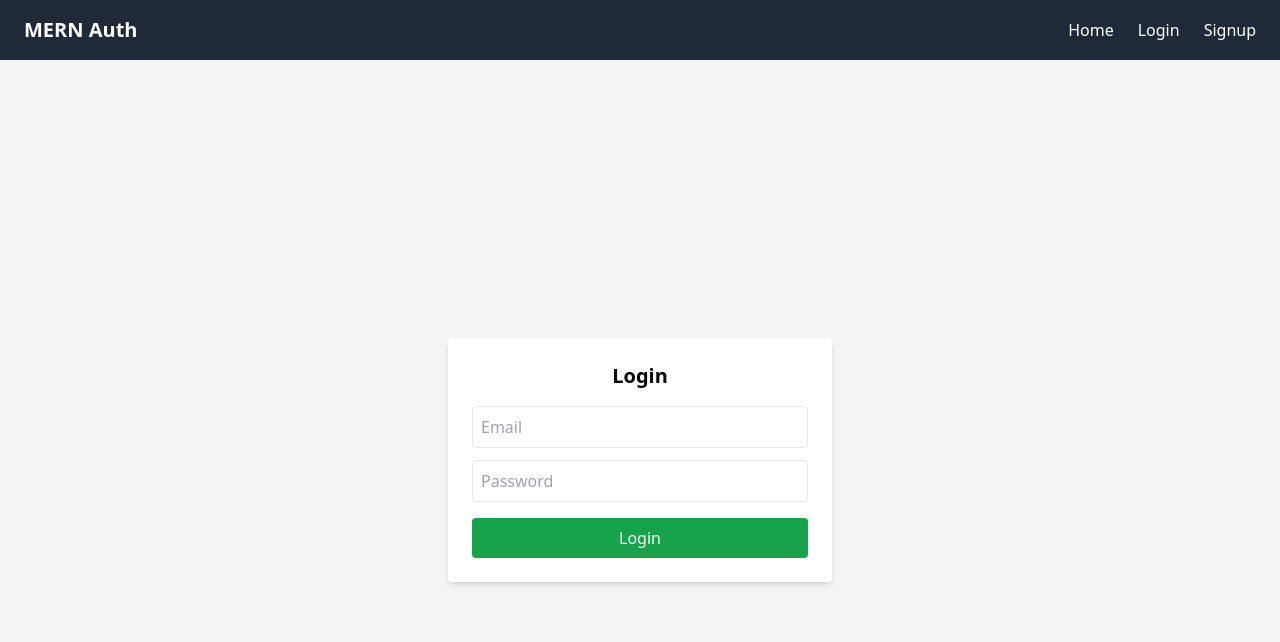
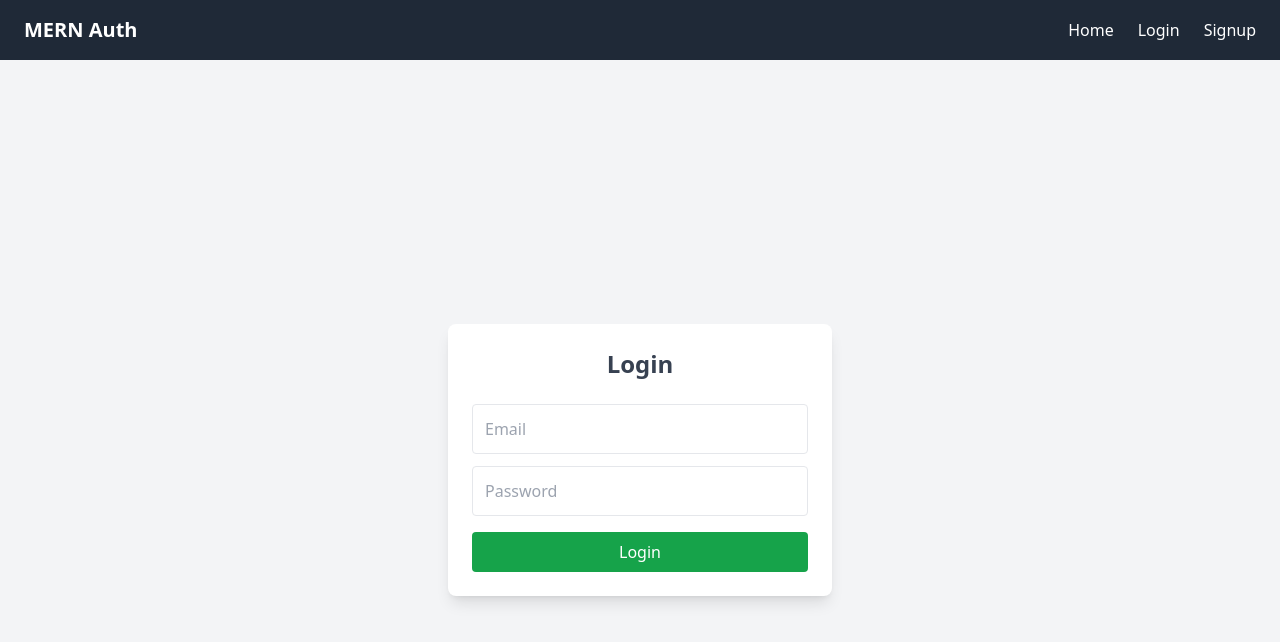
Before and after one commit to m-waqas01/Authentication-System-Frontend, a React (Create React App) app: page /login in a window 1280 px wide. Shown: the top 642 px of the page. Built offline with nearby package versions, Linux system fonts and the light colour scheme.

Commit message:
refresh token added

```diff
--- a/src/auth/Login.js
+++ b/src/auth/Login.js
@@ -99,18 +99,20 @@ const Login = () => {
     e.preventDefault();
 
     try {
-      // Include credentials to allow cookies (for refresh token if sent via cookie)
+      // Include credentials if backend sets refresh token in cookies
       const res = await axios.post(`${API_BASE_URL}/auth/login`, formData, {
         headers: { "Content-Type": "application/json" },
         withCredentials: true,
       });
 
-      const { token, refreshToken, user } = res.data;
+      console.log("Login response:", res.data); // ✅ Debug log
+
+      const { accessToken, refreshToken, user } = res.data;
 
       // ✅ Check if tokens are received
-      if (token && refreshToken) {
+      if (accessToken && refreshToken) {
         // Save both tokens locally
-        localStorage.setItem("token", token);
+        localStorage.setItem("token", accessToken);
         localStorage.setItem("refreshToken", refreshToken);
         localStorage.setItem("user", JSON.stringify(user));
 
@@ -130,15 +132,17 @@ const Login = () => {
     <div className="flex justify-center items-center h-screen bg-gray-100">
       <form
         onSubmit={handleSubmit}
-        className="bg-white p-6 rounded shadow-md w-96"
+        className="bg-white p-6 rounded-lg shadow-lg w-96"
       >
-        <h2 className="text-xl font-bold mb-4 text-center">Login</h2>
+        <h2 className="text-2xl font-bold mb-6 text-center text-gray-700">
+          Login
+        </h2>
 
         <input
           type="email"
           name="email"
           placeholder="Email"
-          className="w-full border p-2 mb-3 rounded"
+          className="w-full border p-3 mb-3 rounded focus:outline-none focus:ring-2 focus:ring-green-400"
           value={formData.email}
           onChange={handleChange}
           required
@@ -148,7 +152,7 @@ const Login = () => {
           type="password"
           name="password"
           placeholder="Password"
-          className="w-full border p-2 mb-4 rounded"
+          className="w-full border p-3 mb-4 rounded focus:outline-none focus:ring-2 focus:ring-green-400"
           value={formData.password}
           onChange={handleChange}
           required
@@ -156,7 +160,7 @@ const Login = () => {
 
         <button
           type="submit"
-          className="bg-green-600 text-white px-4 py-2 rounded w-full hover:bg-green-700 transition"
+          className="bg-green-600 text-white px-4 py-2 rounded w-full hover:bg-green-700 transition duration-200"
         >
           Login
         </button>
```
